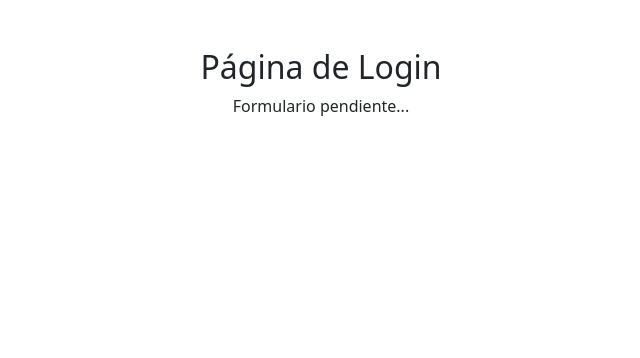
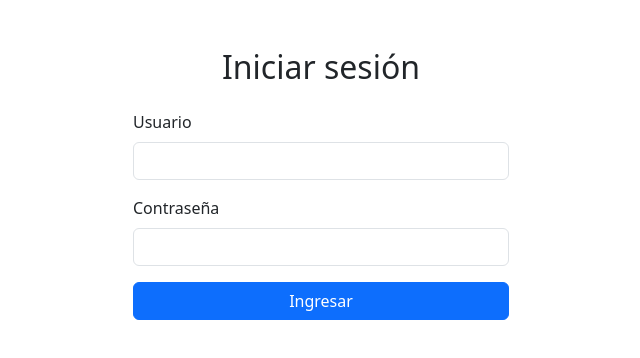
Before and after one commit to ivansosabz/estudiantes-cursos, a React (Vite) app in the folder frontend/: page /login in a window 1280 px wide. Shown: the top 358 px of the page, without its empty margins (319-959 px from the left). Built offline with nearby package versions, Linux system fonts and the light colour scheme.

Commit message:
login funcional

```diff
--- a/frontend/src/pages/Login.tsx
+++ b/frontend/src/pages/Login.tsx
@@ -1,8 +1,64 @@
+// src/pages/Login.tsx
+import { useState } from 'react';
+import { useNavigate } from 'react-router-dom';
+import axios from 'axios';
+
 const Login = () => {
+    const [username, setUsername] = useState('');
+    const [password, setPassword] = useState('');
+    const [error, setError] = useState('');
+    const navigate = useNavigate();
+
+    const handleSubmit = async (e: React.FormEvent) => {
+        e.preventDefault();
+        setError('');
+
+        try {
+            const res = await axios.post('http://localhost:3000/api/auth/login', {
+                username,
+                password
+            });
+
+            localStorage.setItem('token', res.data.token);
+            navigate('/cursos'); // 👉 Redirige a /cursos
+        } catch (err: any) {
+            setError(err.response?.data?.error || 'Error al iniciar sesión');
+        }
+    };
+
     return (
-        <div className="text-center mt-5">
-            <h2>Página de Login</h2>
-            <p>Formulario pendiente...</p>
+        <div className="container mt-5" style={{ maxWidth: '400px' }}>
+            <h2 className="text-center mb-4">Iniciar sesión</h2>
+
+            {error && <div className="alert alert-danger">{error}</div>}
+
+            <form onSubmit={handleSubmit}>
+                <div className="mb-3">
+                    <label className="form-label">Usuario</label>
+                    <input
+                        type="text"
+                        className="form-control"
+                        value={username}
+                        onChange={(e) => setUsername(e.target.value)}
+                        required
+                    />
+                </div>
+
+                <div className="mb-3">
+                    <label className="form-label">Contraseña</label>
+                    <input
+                        type="password"
+                        className="form-control"
+                        value={password}
+                        onChange={(e) => setPassword(e.target.value)}
+                        required
+                    />
+                </div>
+
+                <button type="submit" className="btn btn-primary w-100">
+                    Ingresar
+                </button>
+            </form>
         </div>
     );
 };
```
